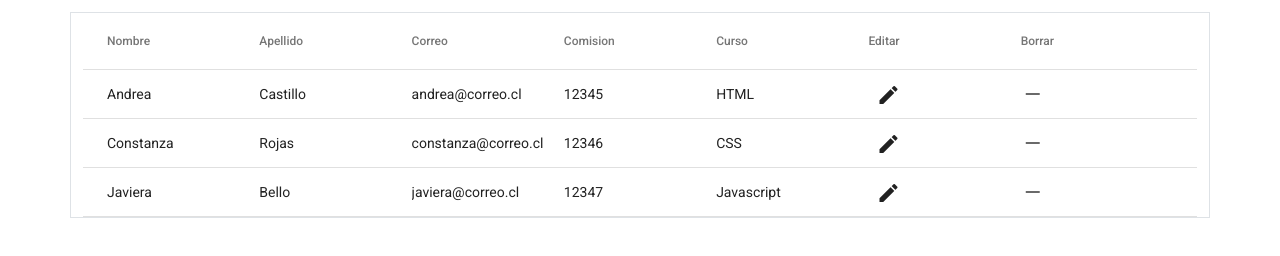
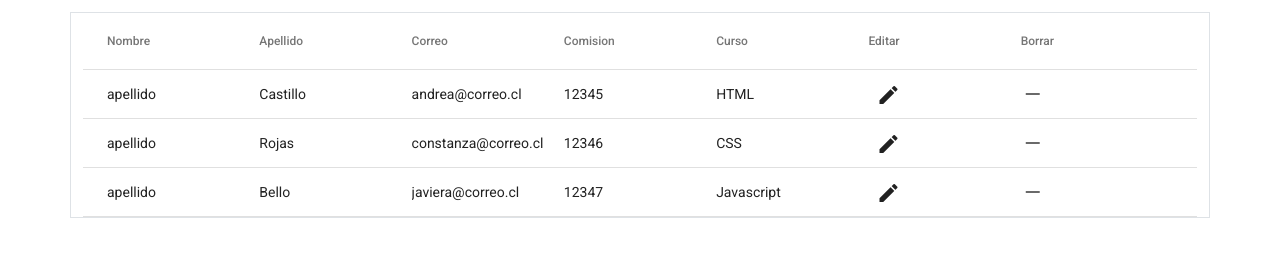
Before and after one commit to Annge001/proyectoFinal, an Angular app: page / in a window 1280 px wide. Shown: the part 144-400 px from the top of the page. Built offline with nearby package versions, Linux system fonts and the light colour scheme.

Commit message:
cree pipe mostrarApellido

```diff
--- a/src/app/app.module.ts
+++ b/src/app/app.module.ts
@@ -12,6 +12,7 @@ import {EditarAlumnoFormComponent} from "./components/editar-alumno-form/editar-
 import {MatCheckboxModule} from "@angular/material/checkbox";
 import {FormsModule} from "@angular/forms";
 import {PrincipalComponent} from "./components/principal/principal.component";
+import {MostrarApellidoPipe} from "./mostrar-apellido.pipe";
 
 @NgModule({
     declarations: [
@@ -21,6 +22,7 @@ import {PrincipalComponent} from "./components/principal/principal.component";
         LateralNavbarComponent,
         EditarAlumnoFormComponent,
         PrincipalComponent,
+        MostrarApellidoPipe,
 
     ],
   imports: [
--- a/src/app/components/lista/lista.component.css
+++ b/src/app/components/lista/lista.component.css
@@ -5,6 +5,9 @@
 
 .colorGray{
   color:dimgray;
+}
+.border{
+  border-radius: initial ;
 }
 
 
--- a/src/app/components/lista/lista.component.html
+++ b/src/app/components/lista/lista.component.html
@@ -7,7 +7,7 @@
 
         <ng-container matColumnDef="nombre">
           <mat-header-cell *matHeaderCellDef> Nombre </mat-header-cell>
-          <mat-cell *matCellDef="let persona"> {{persona.nombre}} </mat-cell>
+          <mat-cell *matCellDef="let persona"> {{persona.nombre | mostrarApellido}} </mat-cell>
         </ng-container>
 
         <ng-container matColumnDef="apellido">
--- a/src/app/components/lista/lista.component.ts
+++ b/src/app/components/lista/lista.component.ts
@@ -25,6 +25,8 @@ export class ListaComponent  implements OnInit {
   //variante que recibe la lista actualizada
   @Input()
   listaAlumnosInput= [];
+
+
 
   constructor(
     ){ }
--- /dev/null
+++ b/src/app/mostrar-apellido.pipe.ts
@@ -0,0 +1,13 @@
+import { Pipe, PipeTransform } from '@angular/core';
+
+@Pipe({
+  name: 'mostrarApellido'
+})
+export class MostrarApellidoPipe implements PipeTransform {
+
+  transform(nombre: string, ...args: unknown[]): unknown {
+
+    return ('apellido') ;
+  }
+
+}
```
Also changed, not shown: 1 other file (tests, documents, lock files or other folders). Lines whose indentation alone changed are shown as unchanged.
